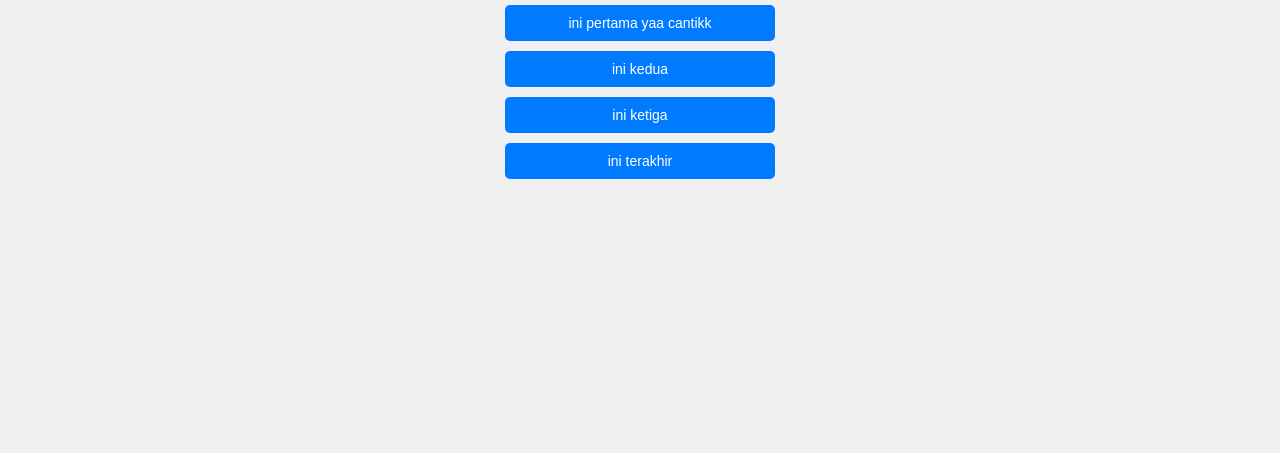
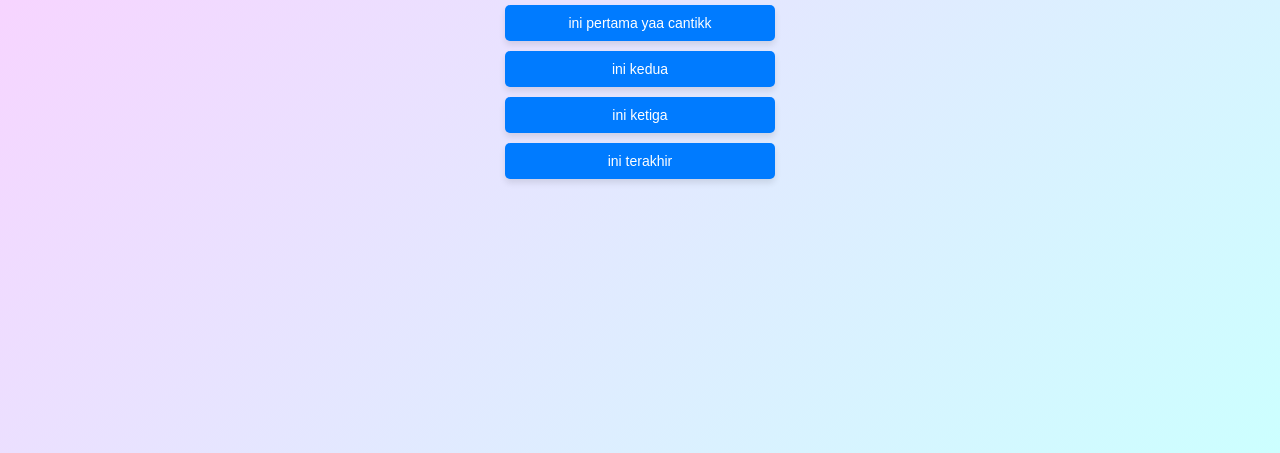
Before and after one commit to Ripaldiki/Project-1, a plain HTML site: page index.html in a window 1280 px wide. Shown: the part 347-800 px from the top of the page. Drawn offline with Linux system fonts and the light colour scheme.

Commit message:
Update index.html

```diff
--- a/index.html
+++ b/index.html
@@ -13,6 +13,7 @@
         background-color: #f0f0f0;
         margin: 0;
         font-family: Arial, sans-serif;
+        background: linear-gradient(135deg, #ffccff, #ccffff);
       }
       .container {
         text-align: center;
@@ -38,6 +39,8 @@
         cursor: pointer;
         font-size: 14px; /* Ukuran font lebih kecil */
         margin: 0 auto; /* Membuat tombol berada di tengah */
+        box-shadow: 0 4px 6px rgba(0, 0, 0, 0.1); /* Menambahkan bayangan */
+        transition: background-color 0.3s, transform 0.3s;
       }
       .button:hover {
         background-color: #0056b3;
```
